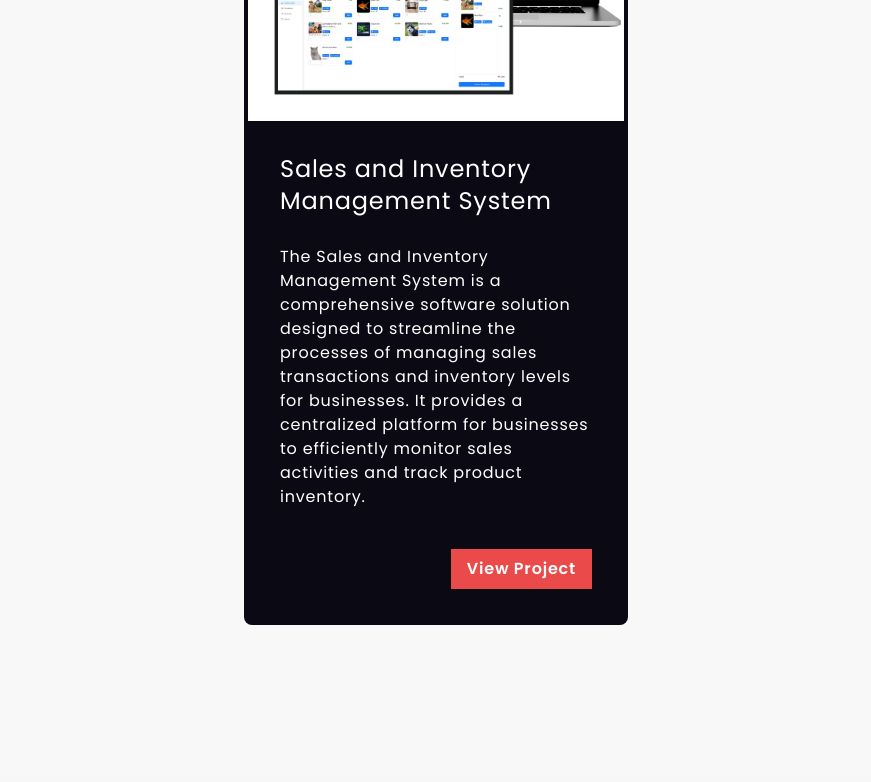
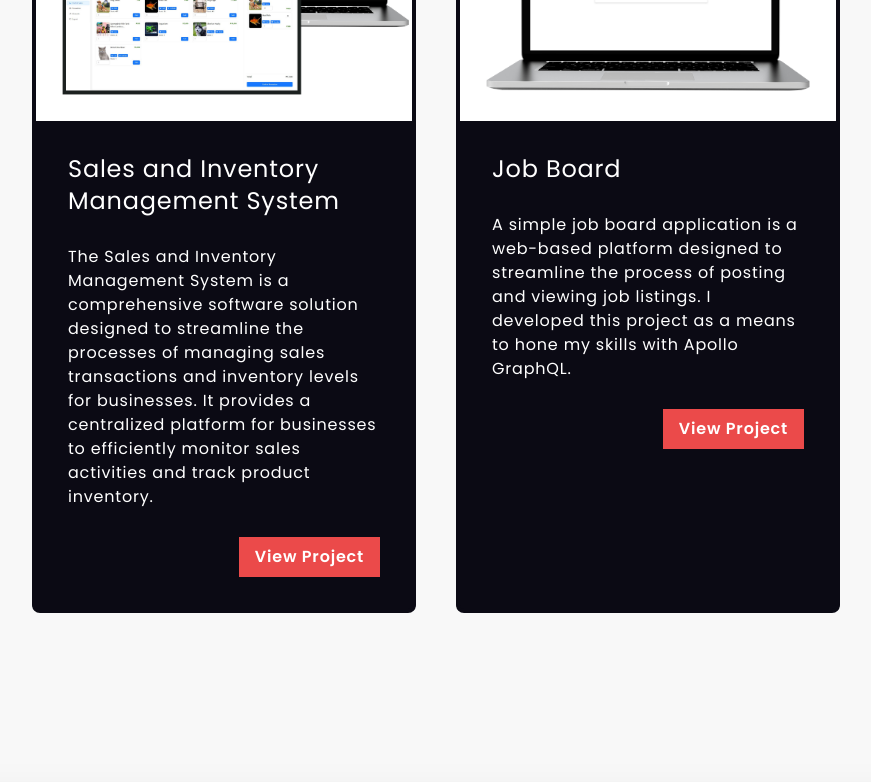
Before and after one commit to RaphaelSalayog/raphaelsalayog, a Next.js app: page / in a window 1280 px wide. Shown: the part 4220-5002 px from the top of the page, without its empty margins (204-1075 px from the left). Built offline with nearby package versions, Linux system fonts and the light colour scheme; a web font is replaced by a local one.

Commit message:
feat: add project 2

```diff
--- a/src/components/Projects.tsx
+++ b/src/components/Projects.tsx
@@ -1,9 +1,30 @@
 import project1 from "@/assets/project1.png";
-import { useRouter } from "next/router";
+import project2 from "@/assets/project2.png";
 import { useInView } from "react-intersection-observer";
+import { Project } from "./project/Project";
+
+const projects = [
+  {
+    image: project1,
+    title: "Sales and Inventory Management System",
+    description: `The Sales and Inventory Management System is a comprehensive
+    software solution designed to streamline the processes of managing
+    sales transactions and inventory levels for businesses. It
+    provides a centralized platform for businesses to efficiently
+    monitor sales activities and track product inventory.`,
+    route: "/project-details/1",
+  },
+  {
+    image: project2,
+    title: "Job Board",
+    description: `A simple job board application is a web-based platform designed to streamline the process of posting and viewing job listings.
+    I developed this project as a means to hone my skills with Apollo GraphQL.`,
+    route: "/project-details/2",
+  },
+];
+
 const Projects = () => {
   const [ref, view] = useInView({ triggerOnce: true });
-  const router = useRouter();
 
   return (
     <>
@@ -20,34 +41,10 @@ const Projects = () => {
         >
           - Project -
         </h1>
-        <div className="w-[30%] min-w-[304px] border border-4 border-[#0b0a14] bg-[#0b0a14] rounded-lg overflow-hidden | max-[1250px]:w-[40%] | max-lg:w-[50%] | max-md:w-[60%] | max-[640px]:w-[90%]">
-          <img alt="Sales and Inventory Management System" src={project1.src} />
-          <div className="p-[2rem] | max-[425px]:p-[1rem]">
-            <div className={`${view && "animate-fade-left-to-right-content1"}`}>
-              <p className="text-2xl pb-7">
-                Sales and Inventory Management System
-              </p>
-              <p className="pb-4">
-                The Sales and Inventory Management System is a comprehensive
-                software solution designed to streamline the processes of
-                managing sales transactions and inventory levels for businesses.
-                It provides a centralized platform for businesses to efficiently
-                monitor sales activities and track product inventory.
-              </p>
-            </div>
-            <div className="flex justify-end pt-6">
-              <button
-                className={`${
-                  view && "animate-fade-bottom-to-top-content2"
-                } bg-[#eb4a4a] text-white font-inherit font-semibold py-2 px-4 hover:bg-[#d94645]`}
-                onClick={() => {
-                  router.push("/project-details");
-                }}
-              >
-                View Project
-              </button>
-            </div>
-          </div>
+        <div className="flex flex-wrap justify-center items-center items-stretch gap-10">
+          {projects.map((projectDetails) => (
+            <Project projectDetails={projectDetails} title view={view} />
+          ))}
         </div>
       </section>
     </>
--- /dev/null
+++ b/src/components/project/Project.tsx
@@ -0,0 +1,31 @@
+import { useRouter } from "next/router";
+
+export const Project = ({ projectDetails, view }: any) => {
+  const router = useRouter();
+  const { image, title, description, route } = projectDetails;
+  return (
+    <>
+      <div className="w-[30%] min-w-[304px] border border-4 border-[#0b0a14] bg-[#0b0a14] rounded-lg overflow-hidden | max-[1250px]:w-[40%] | max-lg:w-[50%] | max-md:w-[60%] | max-[640px]:w-[90%]">
+        <img alt={title} src={image.src} />
+        <div className="p-[2rem] | max-[425px]:p-[1rem]">
+          <div className={`${view && "animate-fade-left-to-right-content1"}`}>
+            <p className="text-2xl pb-7">{title}</p>
+            <p className="pb-7">{description}</p>
+          </div>
+          <div className="flex justify-end">
+            <button
+              className={`${
+                view && "animate-fade-bottom-to-top-content2"
+              } bg-[#eb4a4a] text-white font-inherit font-semibold py-2 px-4 hover:bg-[#d94645]`}
+              onClick={() => {
+                router.push(route);
+              }}
+            >
+              View Project
+            </button>
+          </div>
+        </div>
+      </div>
+    </>
+  );
+};
--- a/src/pages/_app.tsx
+++ b/src/pages/_app.tsx
@@ -8,7 +8,7 @@ import { useRouter } from "next/router";
 export default function App({ Component, pageProps }: AppProps) {
   const router = useRouter();
 
-  if (router.pathname === "/project-details") {
+  if (router.pathname === "/project-details/[projectId]") {
     return (
       <Provider store={store}>
         <Component {...pageProps} />
--- a/src/pages/project-details/index.tsx
+++ b/src/pages/project-details/[projectId]/index.tsx
@@ -1,7 +1,9 @@
 import Link from "next/link";
+import { useRouter } from "next/router";
 
-const ProjectDetails = () => {
-  const techStack = [
+const project1 = {
+  title: "Sales and Inventory Management System",
+  techStack: [
     "HTML",
     "CSS",
     "JavaScript",
@@ -16,7 +18,39 @@ const ProjectDetails = () => {
     "RESTful API",
     "Socket.io",
     "Ant-Design",
-  ];
+  ],
+  video: "/zyamura-website.mp4",
+  frontendLink: "https://github.com/RaphaelSalayog/zyamura",
+  backendLink: "https://github.com/RaphaelSalayog/zyamura-backend-expressjs",
+};
+
+const project2 = {
+  title: "Job Board",
+  techStack: [
+    "HTML",
+    "CSS",
+    "JavaScript",
+    "TypeScript",
+    "React.js",
+    "Next.js",
+    "Apollo GraphQL",
+    "MySQL",
+    "JSON Web Token",
+  ],
+  video: "/zyamura-website.mp4",
+  frontendLink: "https://github.com/RaphaelSalayog/job-board-frontend",
+  backendLink: "https://github.com/RaphaelSalayog/job-board-backend-graphql",
+};
+
+const ProjectDetails = () => {
+  const router = useRouter();
+  const { projectId } = router.query;
+  let project;
+  if (projectId == "1") {
+    project = project1;
+  } else if (projectId == "2") {
+    project = project2;
+  }
   return (
     <>
       <div
@@ -32,11 +66,11 @@ const ProjectDetails = () => {
         <div className="relative flex w-[80%] | max-xl:flex-col max-xl:items-center | max-sm:w-[90%] | max-[345px]:pt-10">
           <div className="w-[50%] mr-5 flex-item | max-xl:w-[70%] max-xl:order-2 max-xl:mr-0 | max-md:max-xl:w-[100%]">
             <p className="block mb-5 text-2xl | max-xl:text-center max-xl:mt-5">
-              Sales and Inventory Management System
+              {project?.title}
             </p>
             <p className="mb-2 | max-xl:text-center">Tech Stack</p>
             <ul className="flex flex-wrap list-disc list-inside mb-5 | max-xl:justify-center">
-              {techStack.map((techStack) => (
+              {project?.techStack?.map((techStack) => (
                 <li
                   key={techStack}
                   className="mr-4 mb-4 p-2 bg-gray-100 rounded-md shadow-md"
@@ -47,16 +81,14 @@ const ProjectDetails = () => {
             </ul>
             <div className="flex | max-xl:justify-center">
               <Link
-                href={"https://github.com/RaphaelSalayog/zyamura"}
+                href={project!.frontendLink}
                 target="_blank"
                 className="w-[30%] bg-blue-500 hover:bg-blue-600 text-white font-bold py-2 px-4 mr-2 rounded shadow-lg text-center | max-[1550px]:w-[45%]"
               >
                 <button>Frontend Source Code</button>
               </Link>
               <Link
-                href={
-                  "https://github.com/RaphaelSalayog/zyamura-backend-expressjs"
-                }
+                href={project!.backendLink}
                 target="_blank"
                 className="w-[30%] bg-blue-500 hover:bg-blue-600 text-white font-bold py-2 px-4 rounded shadow-lg text-center | max-[1550px]:w-[45%]"
               >
@@ -67,7 +99,7 @@ const ProjectDetails = () => {
 
           <div className="w-[50%] flex-item | max-xl:w-[70%] max-xl:order-1 | max-md:max-xl:w-[100%]">
             <video controls className="w-[100%]">
-              <source src="/zyamura-website.mp4" type="video/mp4" />
+              <source src={project?.video} type="video/mp4" />
             </video>
           </div>
         </div>
```
Also changed, not shown: src/assets/project2.png (added).
